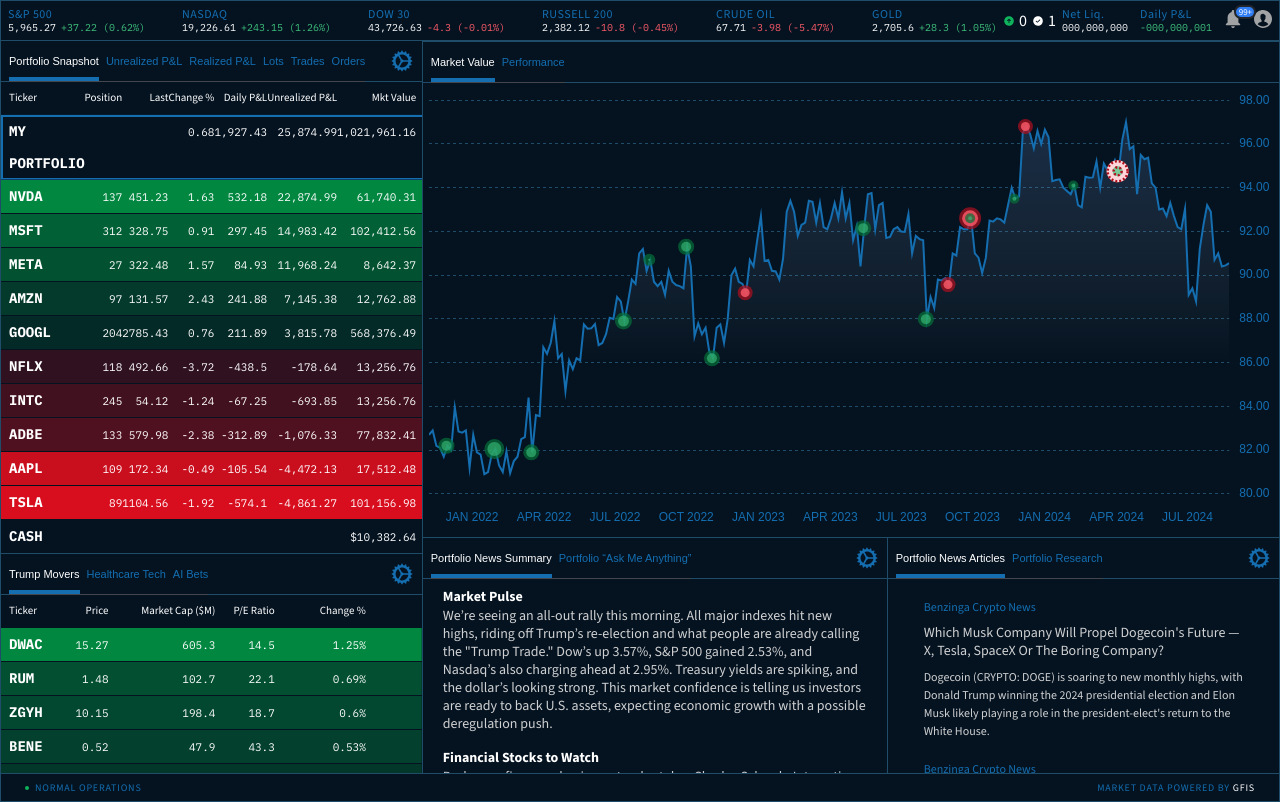
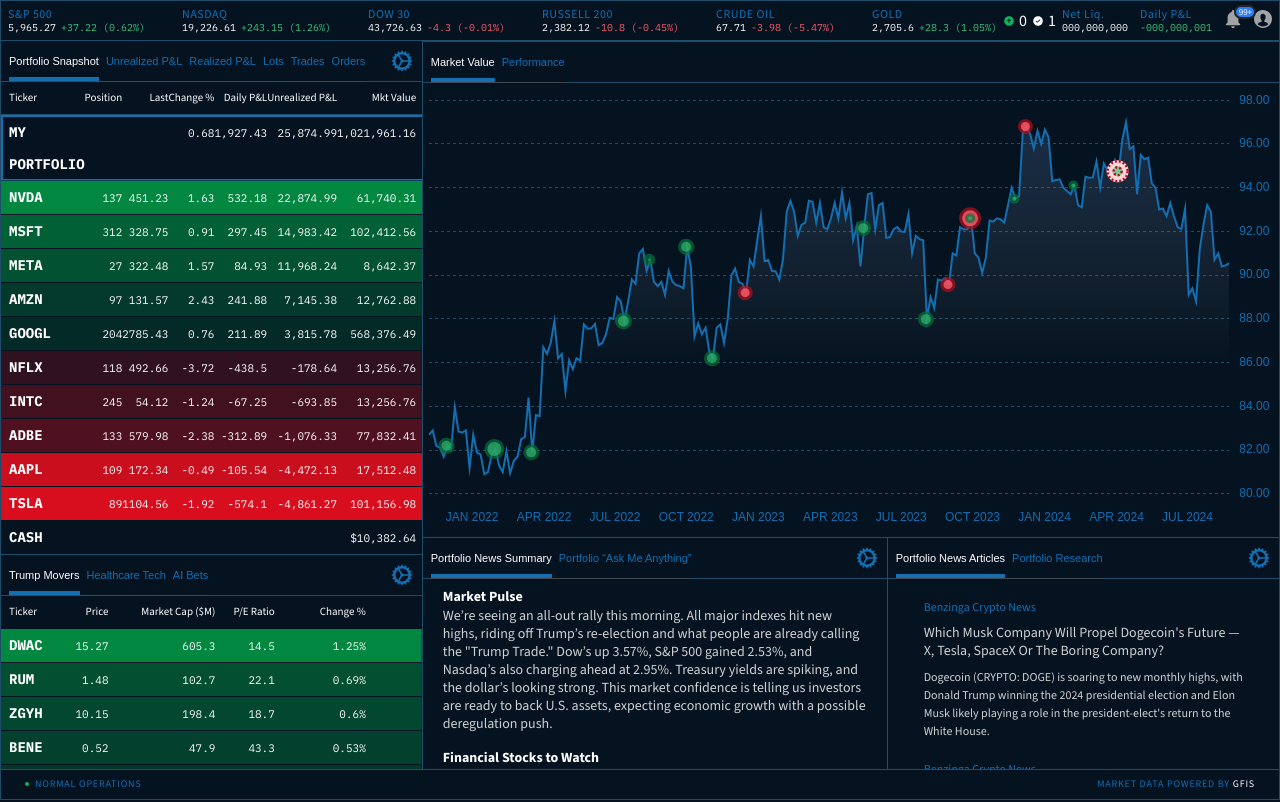
Before and after one commit to Irbis007/IBKR, a plain HTML site: page index.html in a window 1280 px wide. Drawn offline with nearby package versions, Linux system fonts and the light colour scheme.

Commit message:
fix height

```diff
--- a/styles/common.css
+++ b/styles/common.css
@@ -21,5 +21,5 @@ body{
 main{
 	display: flex;
 	align-self: flex-start;
-	height: calc(100vh - 40px - 28px);
+	height: calc(100vh - 40px - 32px);
 }
--- a/styles/content.css
+++ b/styles/content.css
@@ -8,7 +8,6 @@
 }
 
 .content__tabs{
-	max-height: calc(100vw * -0.2625 + 862.5px);
 	min-height: 300px;
 	display: flex;
 	border-top: 1px solid var(--border-color);
--- a/styles/tables.css
+++ b/styles/tables.css
@@ -42,6 +42,7 @@
 	transform: translate(0);
 	clip-path: inset(0);
 	cursor: pointer;
+	border-top: 2px solid var(--border-color);
 }
 
 .table thead .row_active{
```
